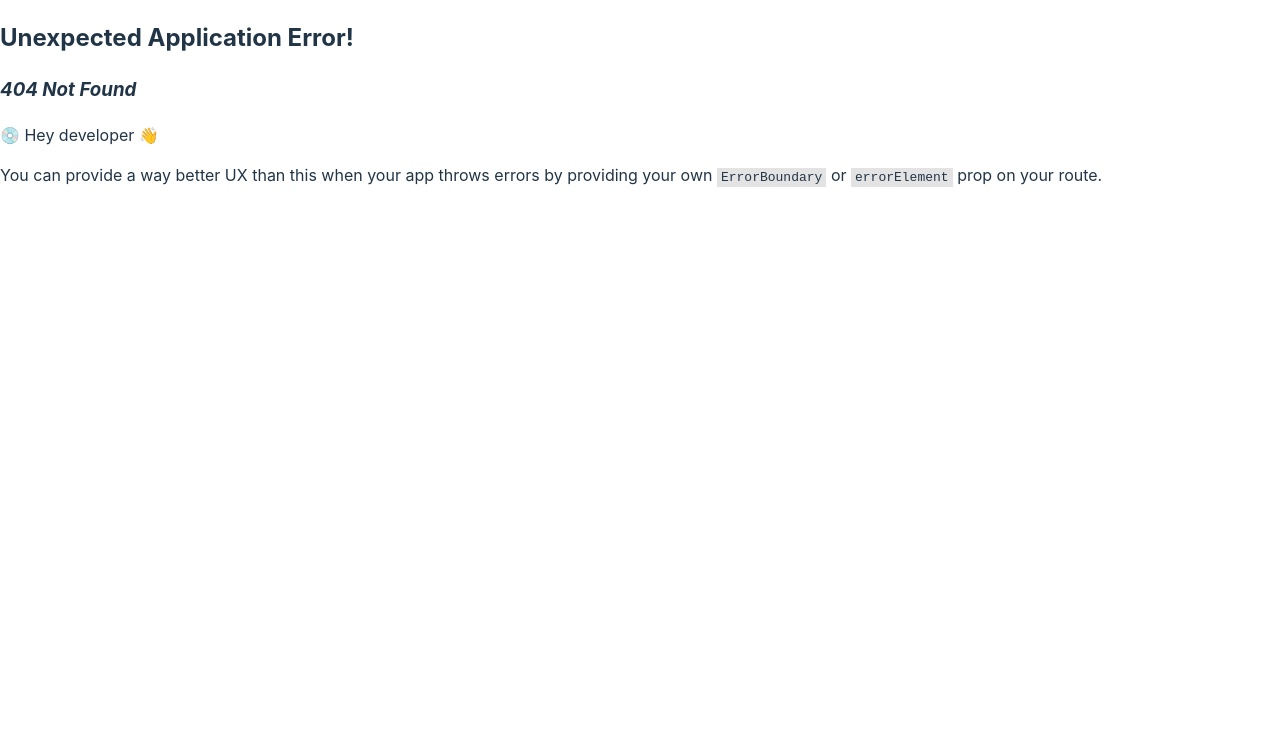
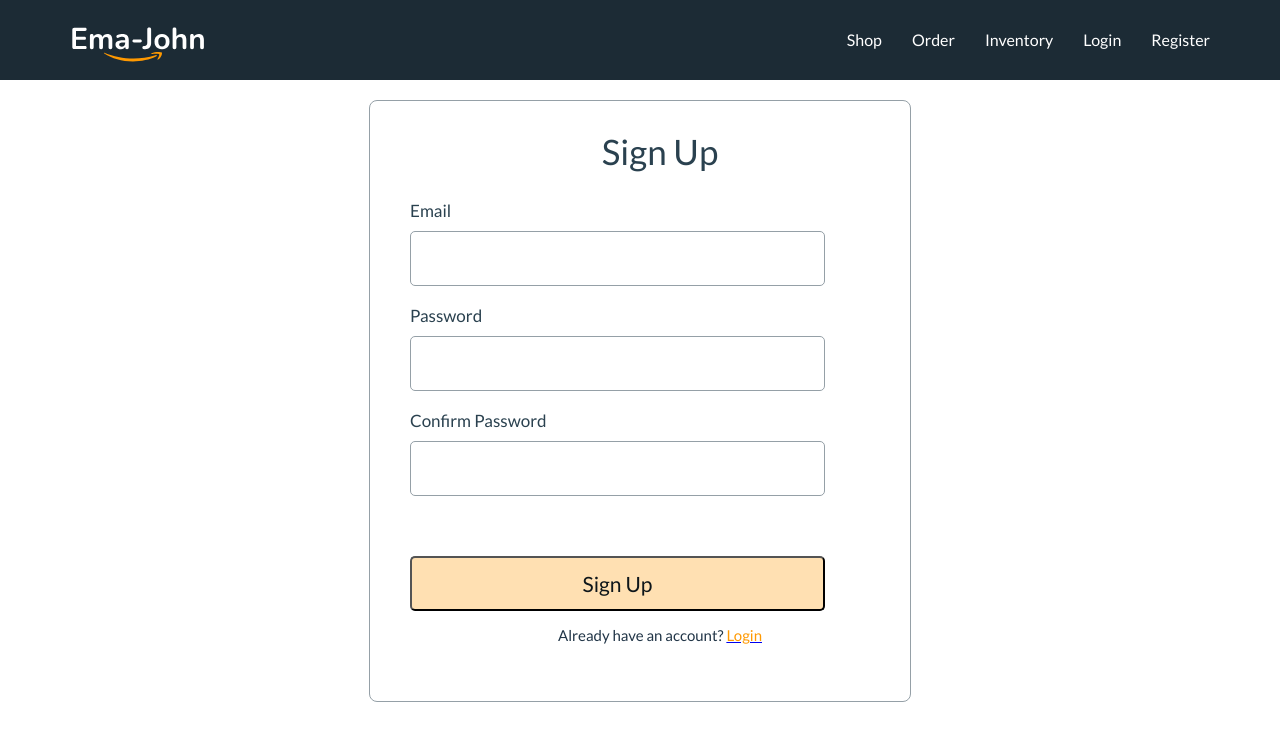
Before and after one commit to Rabbi4579/ema-john-simple, a React (Vite) app: page /register in a window 1280 px wide. Before the commit this address had no page. Shown: the top 740 px of the page. Built offline with nearby package versions, Linux system fonts and the light colour scheme.

Commit message:
added login and register page

```diff
--- a/package.json
+++ b/package.json
@@ -13,6 +13,7 @@
     "@fortawesome/fontawesome-svg-core": "^6.5.1",
     "@fortawesome/free-solid-svg-icons": "^6.5.1",
     "@fortawesome/react-fontawesome": "^0.2.0",
+    "firebase": "^10.9.0",
     "localforage": "^1.10.0",
     "match-sorter": "^6.3.4",
     "react": "^18.2.0",
--- a/src/components/Cart/Cart.css
+++ b/src/components/Cart/Cart.css
@@ -13,6 +13,6 @@
     display: flex;
     justify-content: space-between;
     align-items: center;
-    height: 56px;
+    height: 48px;
     font-size: 21px;
 }
--- a/src/components/Header/Header.jsx
+++ b/src/components/Header/Header.jsx
@@ -1,15 +1,27 @@
-import React from 'react';
+import React, { useContext } from 'react';
 import './Header.css';
 import logo from '../../images/Logo.svg';
+import { Link } from 'react-router-dom';
+import { AuthContext } from '../Providers/AuthProvider';
 const Header = () => {
+    const {user} = useContext(AuthContext)
+
+    const handleLogOut = () =>{
+
+    }
     return (
         <nav className='header'>
             <img src={logo} alt="" />
             <div>
-                <a href="/">Shop</a>
-                <a href="/orders">Order</a>
-                <a href="/inventory">Manage Inventory</a>
-                <a href="/login">Login</a>
+                <Link to="/">Shop</Link>
+                <Link to="/orders">Order</Link>
+                <Link to="/inventory">Inventory</Link>
+                <Link to="/login">Login</Link>
+                <Link to='/register'>Register</Link>
+
+                {
+                    user && <span>{user.email} <button onClick={handleLogOut}>Sign Out</button></span>
+                }
             </div>
         </nav>
     );
--- a/src/components/Inventory/Inventory.jsx
+++ b/src/components/Inventory/Inventory.jsx
@@ -1,6 +1,9 @@
-import React from 'react';
+import React, { useContext } from 'react';
+import { AuthContext } from '../Providers/AuthProvider';
 
 const Inventory = () => {
+
+
     return (
         <div>
             <h2>This is inventory page</h2>
--- /dev/null
+++ b/src/components/Login/Login.css
@@ -0,0 +1,77 @@
+.form-container {
+    width: 500px;
+    height: 600px;
+    border: 1px solid #95A0A7;
+    margin: 20px auto;
+    border-radius: 8px;
+    padding-left: 40px;
+}
+
+.form-title {
+    /* H4 */
+    color: rgb(42, 65, 79);
+    font-family: Lato;
+    font-size: 35px;
+    font-weight: 400;
+    line-height: 42px;
+    letter-spacing: 0.25%;
+    text-align: center;
+
+}
+
+.form-control label {
+    display: block;
+    /* Subtitle 1 */
+    color: rgb(42, 65, 79);
+    font-family: Lato;
+    font-size: 17px;
+    font-weight: 400;
+    line-height: 20px;
+    letter-spacing: 0.15%;
+    text-align: left;
+    margin-bottom: 10px;
+}
+
+.form-control {
+    margin-bottom: 20px;
+}
+
+.form-control input {
+    box-sizing: border-box;
+    border: 1px solid rgb(149, 160, 167);
+    border-radius: 5px;
+    width: 415px;
+    height: 55px;
+    font-size: 1.2em;
+    padding-left: 10px;
+
+}
+
+.submit-btn {
+    border-radius: 5px;
+    width: 415px;
+    height: 55px;
+    background: rgba(255, 153, 0, 0.3);
+    /* H6 */
+    margin-top: 40px;
+    color: rgb(14, 22, 26);
+    font-family: Lato;
+    font-size: 21px;
+    font-weight: 400;
+    line-height: 25px;
+    letter-spacing: 0.15%;
+}
+.new-ema{
+    /* Body 2 */
+font-family: Lato;
+font-size: 15px;
+font-weight: 400;
+line-height: 18px;
+letter-spacing: 0.25%;
+text-align: center;
+
+}
+.text-color{
+    color: rgb(255, 153, 0);
+
+}
--- a/src/components/Login/Login.jsx
+++ b/src/components/Login/Login.jsx
@@ -1,9 +1,47 @@
-import React from 'react';
+import React, { useContext } from 'react';
+import './Login.css'
+import { Link } from 'react-router-dom';
+import { AuthContext } from '../Providers/AuthProvider';
+const Login = () => {
 
-const Login = () => {
+
+    const {signIn} = useContext(AuthContext)
+
+    const handleLogin = (event) =>{
+        event.preventDefault()
+        const form = event.target;
+        const email = form.email.value;
+        const password = form.password.value;
+        console.log(email, password)
+
+
+
+        signIn(email, password)
+        .then(result => {
+            const loggedUser = result.user;
+            console.log(loggedUser)
+            // form.reset()
+        })
+        .catch(error => {
+            console.log(error)
+        })
+    }
+
     return (
-        <div>
-            <h2>this is login page</h2>
+        <div className='form-container'>
+            <h2 className='form-title'>Login</h2>
+            <form onSubmit={handleLogin}>
+                <div className="form-control">
+                    <label htmlFor="">Email</label>
+                    <input type="email" name="email" id="email" required />
+                </div>
+                <div className="form-control">
+                    <label htmlFor="">Password</label>
+                    <input type="password" name="password" id="password" required />
+                </div>
+                <input className='submit-btn' type="submit" value="login" />
+                <small><p className='new-ema'>New to Ema-john? <Link to='/register'><span className='text-color'> Create New Account</span></Link></p>  </small>
+            </form>
         </div>
     );
 };
--- /dev/null
+++ b/src/components/Providers/AuthProvider.jsx
@@ -0,0 +1,40 @@
+import React, { createContext, useState } from 'react';
+import { createUserWithEmailAndPassword, getAuth, signInWithEmailAndPassword } from "firebase/auth";
+import app from '../../firebase/firebase.config';
+
+export const AuthContext = createContext(null)
+const auth = getAuth(app)
+const AuthProvider = ({ children }) => {
+    const [user, setUser] = useState(null)
+
+
+    const createUser = (email, password) =>{
+        return createUserWithEmailAndPassword(auth, email, password)
+
+    }
+
+
+    const signIn = (email, password) =>{
+        return signInWithEmailAndPassword(auth, email, password)
+
+    }
+
+
+
+
+    const authInfo = {
+        user,
+        createUser,
+        signIn,
+
+
+    }
+
+    return (
+        <AuthContext.Provider value={authInfo}>
+            {children}
+        </AuthContext.Provider>
+    );
+};
+
+export default AuthProvider;
--- /dev/null
+++ b/src/components/SignUp/SignUp.css
@@ -0,0 +1,3 @@
+.text-error{
+    color: rgb(235, 53, 53);
+}
--- /dev/null
+++ b/src/components/SignUp/SignUp.jsx
@@ -0,0 +1,77 @@
+import React, { useContext, useState } from 'react';
+import './SignUp.css'
+import { Link } from 'react-router-dom';
+import { AuthContext } from '../Providers/AuthProvider';
+
+
+
+const SignUp = () => {
+    const [error, setError] = useState('')
+
+    const { createUser } = useContext(AuthContext)
+
+
+
+
+    const handleSignUp = (event) => {
+
+        event.preventDefault()
+        const form = event.target;
+
+        const email = form.email.value;
+        const password = form.password.value;
+        const confirm = form.confirm.value;
+        console.log(email, password, confirm)
+        setError('')
+
+
+
+        if (password !== confirm) {
+            setError('Password did not match')
+            return
+        }
+        else if (password.length < 6) {
+            setError('password must be six characters longer')
+            return
+        }
+
+        createUser(email, password)
+            .then(reult => {
+                const loggedUser = reult.user;
+                console.log(loggedUser)
+            })
+            .catch(error => {
+                console.log(error)
+            })
+    }
+
+
+
+    return (
+        <div className='form-container'>
+            <h2 className='form-title'>Sign Up</h2>
+            <form onSubmit={handleSignUp}>
+                <div className="form-control">
+                    <label htmlFor="">Email</label>
+                    <input type="email" name="email" id="email" required />
+                </div>
+                <div className="form-control">
+                    <label htmlFor="">Password</label>
+                    <input type="password" name="password" id="password" required />
+                </div>
+                <div className="form-control">
+                    <label htmlFor="">Confirm Password</label>
+                    <input type="password" name="confirm" id="confirm-password" required />
+                </div>
+                <input className='submit-btn' type="submit" value="Sign Up" />
+                <small>
+                    <p className='new-ema'>Already have an account? <Link to='/login'> <span className='text-color'> Login</span></Link></p>
+
+                </small>
+                <p className='text-error'>{error}</p>
+            </form>
+        </div>
+    );
+};
+
+export default SignUp;
--- /dev/null
+++ b/src/firebase/firebase.config.js
@@ -0,0 +1,18 @@
+// Import the functions you need from the SDKs you need
+import { initializeApp } from "firebase/app";
+// TODO: Add SDKs for Firebase products that you want to use
+// https://firebase.google.com/docs/web/setup#available-libraries
+
+// Your web app's Firebase configuration
+const firebaseConfig = {
+  apiKey: "AIzaSyCqCdShKShNY_vUyp2so4MqRXCxkm6dbL8",
+  authDomain: "auth-firebase-context-4610c.firebaseapp.com",
+  projectId: "auth-firebase-context-4610c",
+  storageBucket: "auth-firebase-context-4610c.appspot.com",
+  messagingSenderId: "261071093347",
+  appId: "1:261071093347:web:6e111e80b892b7b1c20256"
+};
+
+// Initialize Firebase
+const app = initializeApp(firebaseConfig);
+export default app;
--- a/src/index.css
+++ b/src/index.css
@@ -1,5 +1,7 @@
+@import url('https://fonts.googleapis.com/css2?family=DM+Sans:opsz,wght@9..40,100;9..40,200;9..40,300;9..40,400;9..40,500;9..40,600;9..40,700;9..40,800;9..40,900;9..40,1000&family=Lato:ital,wght@0,100;0,300;0,400;0,700;0,900;1,100;1,300;1,400;1,700;1,900&display=swap');
+
 :root {
-  font-family: Inter, system-ui, Avenir, Helvetica, Arial, sans-serif;
+  font-family: "Lato", sans-serif;
   line-height: 1.5;
   font-weight: 400;
 
```
Also changed, not shown: src/main.jsx (+10 -2 lines), 1 other file (tests, documents, lock files or other folders).
